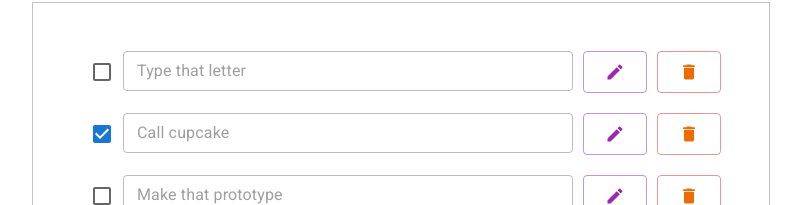
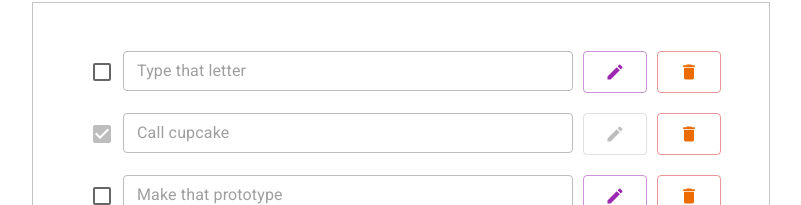
Before and after one commit to jemilu2/aeronology-frontend-exam, a React (Create React App) app: page / in a window 1280 px wide. Shown: the part 303-508 px from the top of the page, without its empty margins (239-1040 px from the left). Built offline with nearby package versions, Linux system fonts and the light colour scheme.

Commit message:
fix bug with complete todo reducer
add ability to complete todo

```diff
--- a/src/TodoItem.tsx
+++ b/src/TodoItem.tsx
@@ -5,21 +5,24 @@ import { Checkbox, TextField } from "@mui/material";
 import { unstable_createMuiStrictModeTheme } from "@mui/material/styles";
 import EditIcon from "@mui/icons-material/Edit";
 import DeleteIcon from "@mui/icons-material/Delete";
-import { deleteTodo, iTodo } from "./features/todo/todoSlice";
+import { completeTodo, deleteTodo, iTodo } from "./features/todo/todoSlice";
 import { useAppDispatch } from "./app/hooks";
 
 const theme = unstable_createMuiStrictModeTheme();
 
-function TodoItem(props: { todo: iTodo }) {
+function TodoItem({ todo }: { todo: iTodo }) {
   const dispatch = useAppDispatch();
   const deleteTodoHandler = () => {
-    dispatch(deleteTodo(props.todo))
+    dispatch(deleteTodo(todo))
   }
-  const { title, done } = props.todo;
+  const completeTodoHandler = () => {
+    dispatch(completeTodo(todo));
+  }
+  const { title, done } = todo;
   return (
     <ThemeProvider theme={theme}>
       <div className="todo-item">
-        <Checkbox className="todo-checkbox" checked={done} />
+        <Checkbox className="todo-checkbox" checked={done} onChange={completeTodoHandler} disabled={todo.done} />
         <TextField
           id="outlined-basic"
           value={title}
@@ -28,7 +31,7 @@ function TodoItem(props: { todo: iTodo }) {
           size="small"
           variant="outlined"
         />
-        <Button variant="outlined" color="secondary" className="action-btn">
+        <Button variant="outlined" color="secondary" className="action-btn" disabled={todo.done}>
           <EditIcon fontSize="small" />
         </Button>
         <Button variant="outlined" color="error" className="action-btn" onClick={deleteTodoHandler}>
--- a/src/features/todo/todoSlice.ts
+++ b/src/features/todo/todoSlice.ts
@@ -41,10 +41,9 @@ export const todoSlice = createSlice({
         },
         completeTodo: (state: iTodoState, action: PayloadAction<iTodo>) =>  {
             const { payload: todo } = action;
-            todo.done = true;
             const index = state.todos.map((todo: iTodo) => todo.id).indexOf(action.payload.id)
             if(index !== -1) {
-                state.todos.splice(index, 1, todo)
+                state.todos.splice(index, 1, { ...todo, done: true })
             }
         },
         editTodo: (state: iTodoState, action: PayloadAction<iTodo>) =>  {
```
